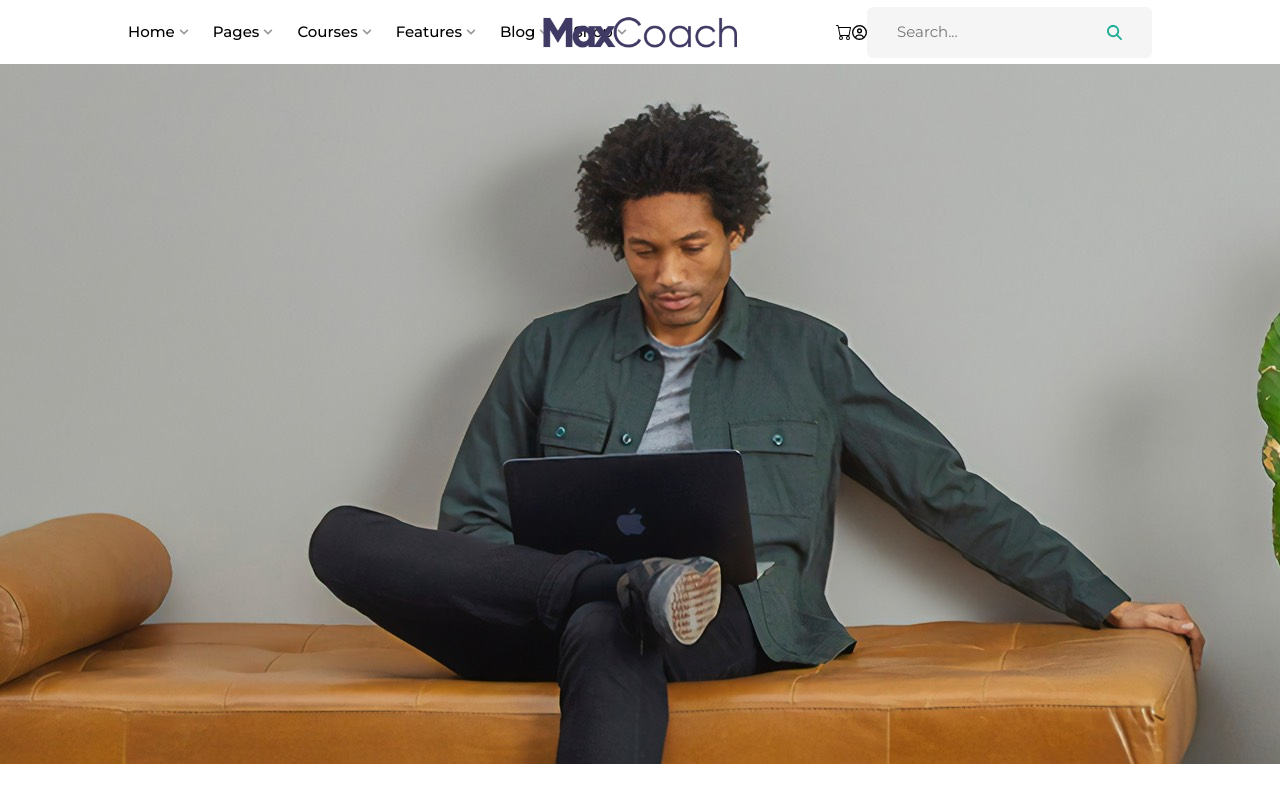
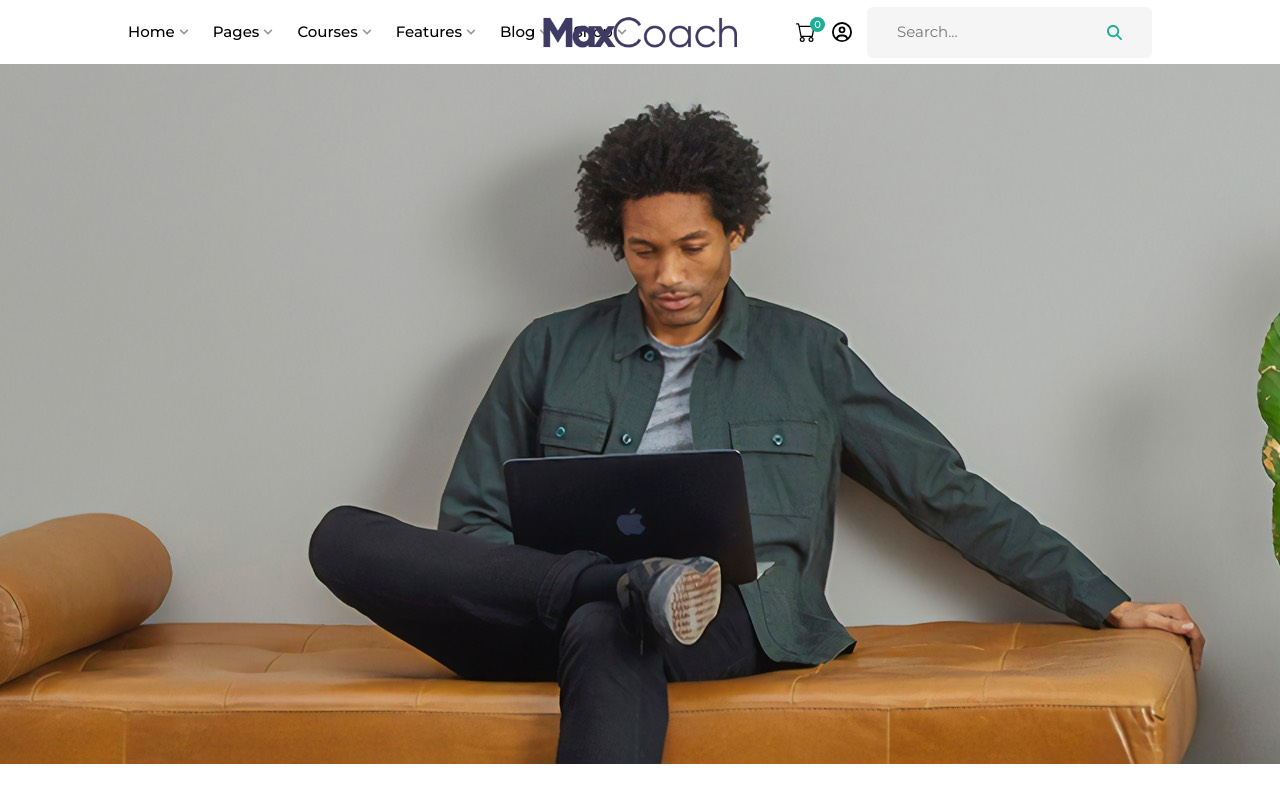
Before and after one commit to PeeperInTheSpace/proj-html-vuejs, a Vue app: page / in a window 1280 px wide. Built offline with nearby package versions, Linux system fonts and the light colour scheme.

Commit message:
Header completed!

```diff
--- a/src/components/HeaderSection.vue
+++ b/src/components/HeaderSection.vue
@@ -11,8 +11,11 @@
             <img src="../assets/img/dark-logo.png" alt="logo" class="h-50">
         </div>
         <div class="d-flex justify-content-end align-items-center fl-header">
-            <img src="../assets/img/cart.svg" alt="logo">
-            <i class="fa-regular fa-circle-user"></i>
+            <div class="fl-headericon d-flex align-items-center gap-3">
+                <div class="fl-carticonbadge d-flex justify-content-center align-items-center">0</div>
+                <img src="../assets/img/cart.svg" alt="logo" class="h-100">
+                <i class="fa-regular fa-circle-user h-100"></i>
+            </div>
             <div class="d-flex align-items-center rounded-2 fl-searchbox">
                 <input type="text" placeholder="Search..." class="fl-searchbox">
                 <i class="fa-solid fa-magnifying-glass fl-searchbutton"></i>
@@ -71,6 +74,24 @@ header {
     position: fixed;
     z-index: 999;
 
+    .fl-headericon {
+        height: 20px;
+        padding: 0px 15px;
+        position: relative;
+    }
+
+    .fl-carticonbadge {
+        position: absolute;
+        height: 15px;
+        width: 15px;
+        border-radius: 50%;
+        background-color: #20ad96;
+        color: white;
+        font-size: 10px;
+        bottom: 10px;
+        right: 42px;
+    }
+
     .fl-dropdown {
         height: 10px;
         width: 10px;
@@ -81,6 +102,10 @@ header {
         margin: 0;
         padding: 0;
         width: calc(100% / 3);
+
+        li:hover {
+            cursor: pointer;
+        }
     }
 
     .fl-header {
@@ -91,6 +116,10 @@ header {
         border: none;
         padding: 3px 15px;
         background-color: #f5f5f5;
+
+        &:focus {
+            outline-width: 0;
+        }
     }
 
     .fl-searchbutton {
@@ -98,6 +127,10 @@ header {
         background-color: #f5f5f5;
         padding: 15px 15px;
         color: #20ad96;
+
+        &:hover {
+            cursor: pointer;
+        }
     }
 }
 
```
